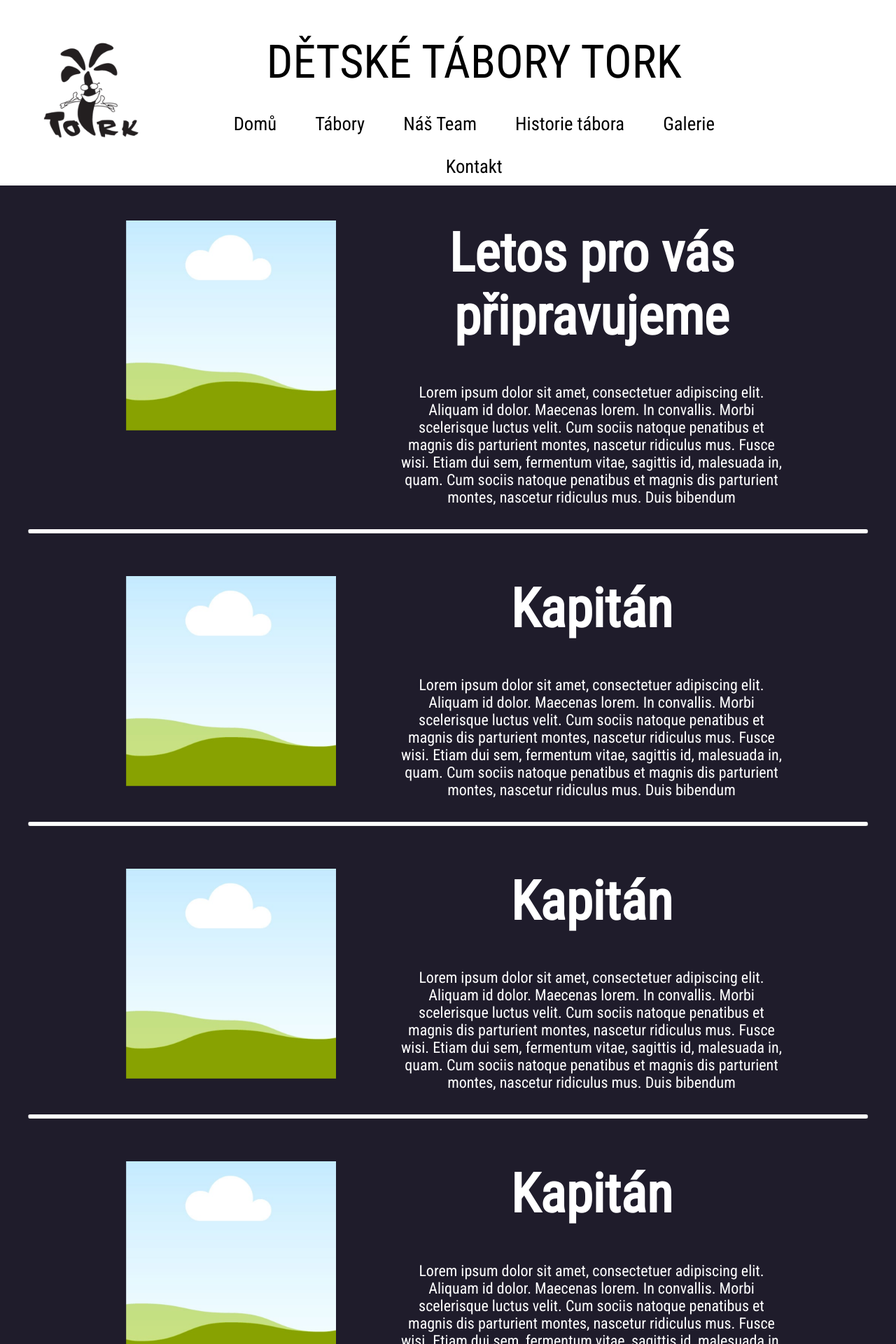
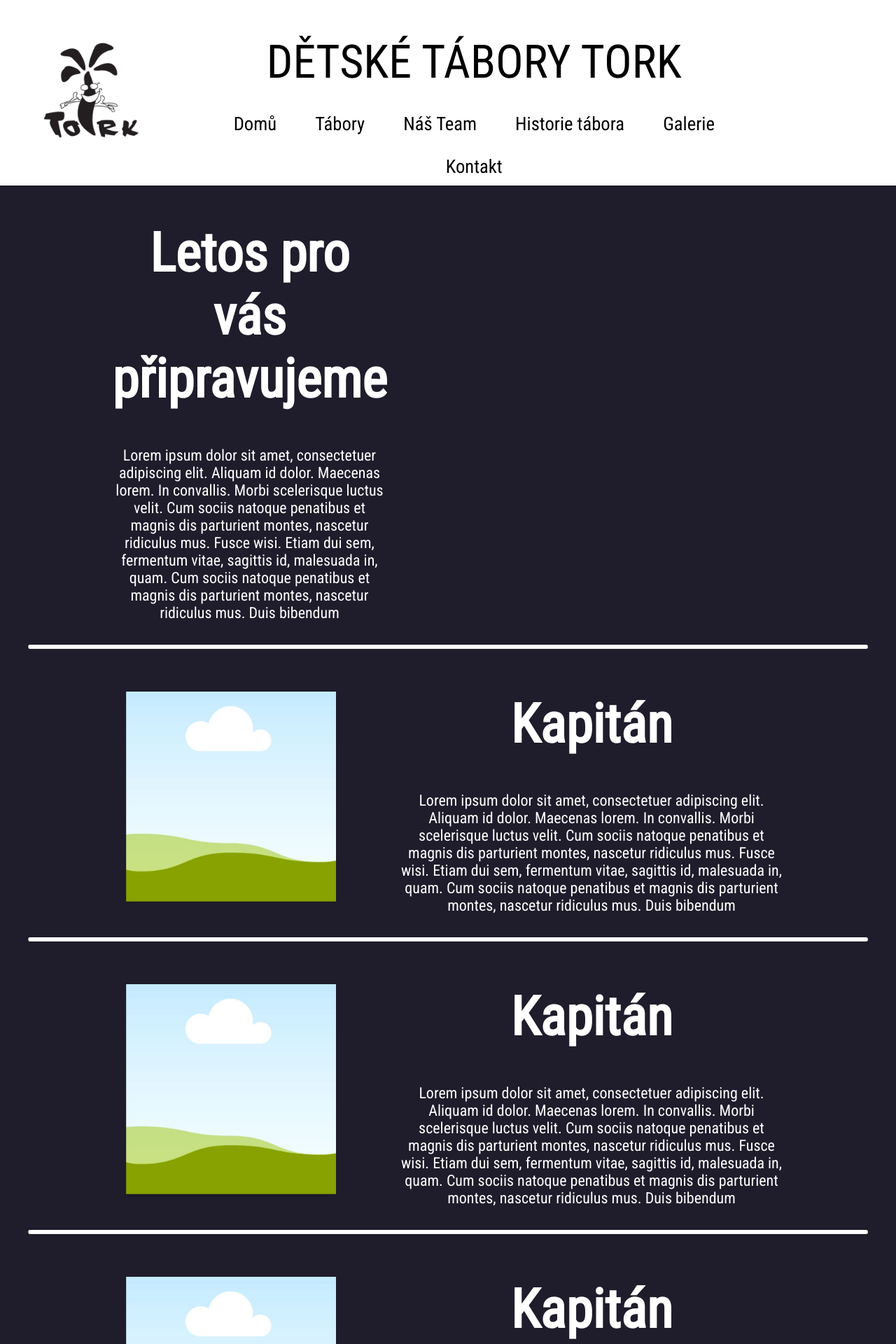
Before and after one commit to RadimHruska/zikmund, a PHP site: page /pripravujeme.php in a window 1280 px wide. Shown: the top 1920 px of the page at 70% size. Run offline with PHP 8.4, Linux system fonts and the light colour scheme.

Commit message:
update pripravujeme

```diff
--- a/pripravujeme.php
+++ b/pripravujeme.php
@@ -16,7 +16,6 @@
 
 <div id="obsahTeam">
 <div class="container">
-    <img src="pic/team.png" width="300px" style="margin:20px; margin-top: 50px;" class="ZvPc">
     <div>
         <h1 class="velkyText">Letos pro vás připravujeme</h1>
         <p>Lorem ipsum dolor sit amet, consectetuer adipiscing elit. Aliquam id dolor. Maecenas lorem. In convallis.
```
